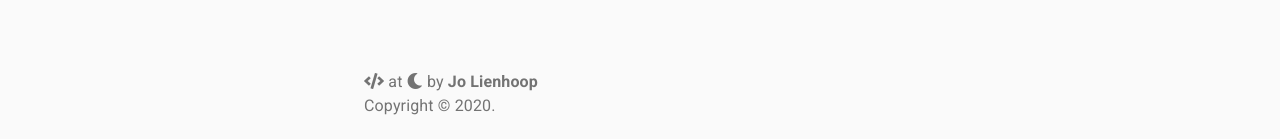
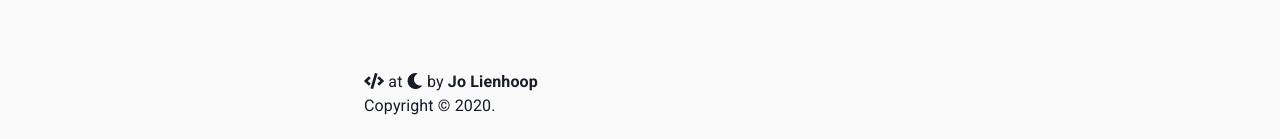
Before and after one commit to JoHoop/personal-website-react, a React (Create React App) app: page / in a window 1280 px wide. Shown: the part 658-797 px from the top of the page. Built offline with nearby package versions, Linux system fonts and the light colour scheme.

Commit message:
Update footer text color

```diff
--- a/src/components/Footer/Copyright.js
+++ b/src/components/Footer/Copyright.js
@@ -3,7 +3,7 @@ import { Typography } from "@material-ui/core";
 
 export const Copyright = () => {
     return (
-        <Typography variant="body1" color="textSecondary">
+        <Typography variant="body1">
             {"Copyright ©"} {new Date().getFullYear()}
             {"."}
         </Typography>
--- a/src/components/Footer/Footer.js
+++ b/src/components/Footer/Footer.js
@@ -16,7 +16,7 @@ export const Footer = (props) => {
                         target="_blank"
                         rel="noopener noreferrer"
                     >
-                        <Typography variant="body1" color="textSecondary">
+                        <Typography variant="body1">
                             <i className="fas fa-code" /> at{" "}
                             <i className="fas fa-moon" /> by{" "}
                             <strong>{Resume.basics.name}</strong>
```
